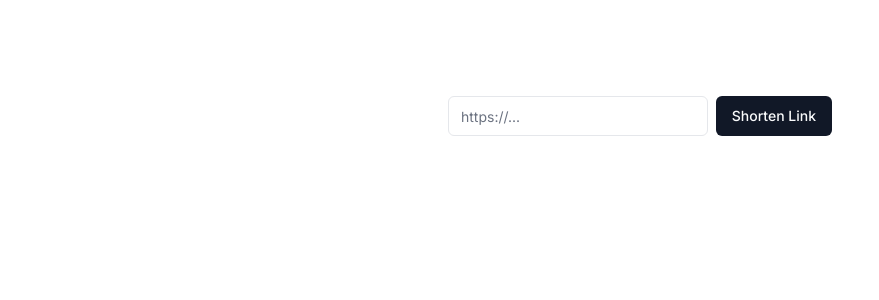
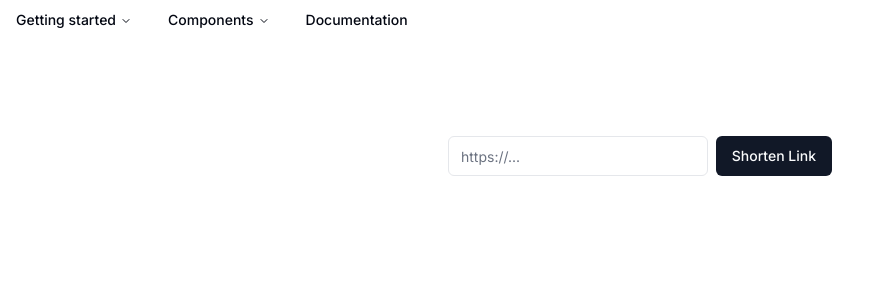
Before and after one commit to caffeineeee/url-shortener, a Next.js app: page / in a window 1280 px wide. Shown: the top 300 px of the page, without its empty margins (0-879 px from the left). Built offline with nearby package versions, Linux system fonts and the light colour scheme.

Commit message:
Add nav-menu to layout

```diff
--- a/src/app/layout.tsx
+++ b/src/app/layout.tsx
@@ -1,3 +1,4 @@
+import { NavigationMenuDemo } from "@/components/navigation-menu";
 import type { Metadata } from "next";
 import { Inter } from "next/font/google";
 import "./globals.css";
@@ -16,7 +17,10 @@ export default function RootLayout({
 }>) {
 	return (
 		<html lang="en">
-      <body className={inter.className}>{children}</body>
+			<body className={inter.className}>
+				<NavigationMenuDemo />
+				{children}
+			</body>
 		</html>
 	);
 }
```
Lines whose indentation alone changed are shown as unchanged.
